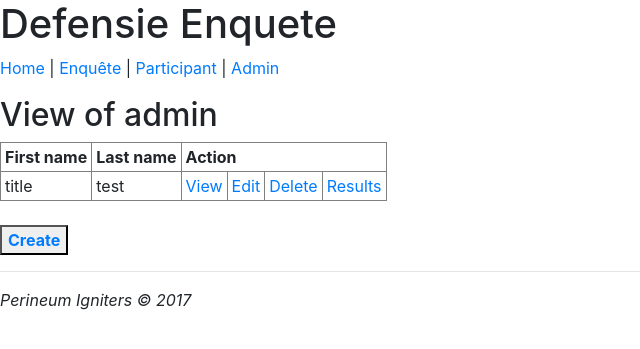
After one commit to MaikelDekker/Defensie-Enquete, a CodeIgniter app: page /defensieenquete/index.php/admin/index in a window 1280 px wide. The commit adds this page. Shown: the top 349 px of the page, without its empty margins (0-640 px from the left). Run offline with CodeIgniter, Linux system fonts and the light colour scheme; data comes from the database, SQL or seed files in the repository.

Commit message:
Admin pagina & Admin results pagina

```diff
--- a/application/config/database.php
+++ b/application/config/database.php
@@ -78,7 +78,7 @@ $db['default'] = array(
 	'hostname' => 'localhost',
 	'username' => 'root',
 	'password' => '',
-	'database' => 'enquete',
+	'database' => 'enquete_marine',
 	'dbdriver' => 'mysqli',
 	'dbprefix' => '',
 	'pconnect' => FALSE,
--- a/application/config/routes.php
+++ b/application/config/routes.php
@@ -59,11 +59,12 @@ $route['news/edit/(:any)'] = 'news/edit/$1';
 $route['news/view/(:any)'] = 'news/view/$1';
 $route['news/(:any)'] = 'news/view/$1';
 
-$route['adminEnquete/index'] = 'adminEnquete/index';
-$route['adminEnquete/create'] = 'adminEnquete/create';
-$route['adminEnquete/edit/(:any)'] = 'adminEnquete/edit/$1';
-$route['adminEnquete/view/(:any)'] = 'adminEnquete/view/$1';
-$route['adminEnquete/(:any)'] = 'adminEnquete/view/$1';
+$route['admin/index'] = 'admin/index';
+$route['admin/create'] = 'admin/create';
+$route['admin/results'] = 'admin/results';
+$route['admin/edit/(:any)'] = 'admin/edit/$1';
+$route['admin/view/(:any)'] = 'admin/view/$1';
+$route['admin/(:any)'] = 'admin/view/$1';
 
 $route['participant/index'] = 'participant/index';
 $route['participant/create'] = 'participant/create';
--- a/application/controllers/AdminEnquete.php
+++ b/application/controllers/Admin.php
@@ -1,36 +1,36 @@
 <?php
-class adminEnquete extends CI_Controller {
+class admin extends CI_Controller {
 
     public function __construct()
     {
         parent::__construct();
-        $this->load->model('adminEnquete_model');
+        $this->load->model('admin_model');
         $this->load->helper('url_helper');
     }
 
     public function index()
     {
-        $data['adminEnquete'] = $this->adminEnquete_model->get_adminEnquete();
-        $data['title'] = 'View of adminEnquete';
+        $data['admin'] = $this->admin_model->get_admin();
+        $data['title'] = 'View of admin';
 
         $this->load->view('templates/header', $data);
-        $this->load->view('adminEnquete/index', $data);
+        $this->load->view('admin/index', $data);
         $this->load->view('templates/footer');
     }
 
     public function view($slug = NULL)
     {
-        $data['adminEnquete_item'] = $this->adminEnquete_model->get_adminEnquete($slug);
+        $data['admin_item'] = $this->admin_model->get_admin($slug);
 
-        if (empty($data['adminEnquete_item']))
+        if (empty($data['admin_item']))
         {
             show_404();
         }
 
-        $data['title'] = $data['adminEnquete_item']['title'];
+        $data['title'] = $data['admin_item']['title'];
 
         $this->load->view('templates/header', $data);
-        $this->load->view('adminEnquete/view', $data);
+        $this->load->view('admin/view', $data);
         $this->load->view('templates/footer');
     }
 
@@ -39,7 +39,7 @@ class adminEnquete extends CI_Controller {
         $this->load->helper('form');
         $this->load->library('form_validation');
 
-        $data['title'] = 'Create a adminEnquete item';
+        $data['title'] = 'Create a admin item';
 
         $this->form_validation->set_rules('title', 'Title', 'required');
         $this->form_validation->set_rules('text', 'Text', 'required');
@@ -47,15 +47,15 @@ class adminEnquete extends CI_Controller {
         if ($this->form_validation->run() === FALSE)
         {
             $this->load->view('templates/header', $data);
-            $this->load->view('adminEnquete/create');
+            $this->load->view('admin/create');
             $this->load->view('templates/footer');
 
         }
         else
         {
-            $this->adminEnquete_model->set_adminEnquete();
+            $this->admin_model->set_admin();
             $this->load->view('templates/header', $data);
-            $this->load->view('adminEnquete/success');
+            $this->load->view('admin/success');
             $this->load->view('templates/footer');
         }
     }
@@ -72,8 +72,8 @@ class adminEnquete extends CI_Controller {
         $this->load->helper('form');
         $this->load->library('form_validation');
 
-        $data['title'] = 'Edit a adminEnquete item';
-        $data['adminEnquete_item'] = $this->adminEnquete_model->get_adminEnquete_by_id($id);
+        $data['title'] = 'Edit a admin item';
+        $data['admin_item'] = $this->admin_model->get_admin_by_id($id);
 
         $this->form_validation->set_rules('title', 'Title', 'required');
         $this->form_validation->set_rules('text', 'Text', 'required');
@@ -81,15 +81,15 @@ class adminEnquete extends CI_Controller {
         if ($this->form_validation->run() === FALSE)
         {
             $this->load->view('templates/header', $data);
-            $this->load->view('adminEnquete/edit', $data);
+            $this->load->view('admin/edit', $data);
             $this->load->view('templates/footer');
 
         }
         else
         {
-            $this->adminEnquete_model->set_adminEnquete($id);
-            //$this->load->view('adminEnquete/success');
-            redirect( base_url() . 'index.php/adminEnquete/index');
+            $this->admin_model->set_admin($id);
+            //$this->load->view('admin/success');
+            redirect( base_url() . 'index.php/admin/index');
         }
     }
 
@@ -102,9 +102,19 @@ class adminEnquete extends CI_Controller {
             show_404();
         }
 
-        $adminEnquete_item = $this->adminEnquete_model->get_adminEnquete_by_id($id);
+        $admin_item = $this->admin_model->get_admin_by_id($id);
 
-        $this->adminEnquete_model->delete_adminEnquete($id);
-        redirect( base_url() . 'index.php/adminEnquete/index');
+        $this->admin_model->delete_admin($id);
+        redirect( base_url() . 'index.php/admin/index');
+    }
+
+    public function results()
+    {
+        $data['admin'] = $this->admin_model->get_admin();
+        $data['title'] = 'Results';
+
+        $this->load->view('templates/header', $data);
+        $this->load->view('admin/results', $data);
+        $this->load->view('templates/footer');
     }
 }
--- a/application/controllers/Enquete.php
+++ b/application/controllers/Enquete.php
@@ -13,7 +13,7 @@ class Enquete extends CI_Controller {
             $url = "http://$_SERVER[HTTP_HOST]$_SERVER[REQUEST_URI]";
             $id = substr($url, strrpos($url, '/') + 1);
 
-            $dbCon = mysqli_connect("localhost", "root", "", "enquete") or die (mysql_error());
+            $dbCon = mysqli_connect("localhost", "root", "", "enquete_marine") or die (mysql_error());
             $query = "SELECT token FROM onetimelinks WHERE token = '$id'";
             $result = mysqli_query($dbCon, $query) or die (mysqli_error($dbCon));
 
@@ -43,7 +43,7 @@ class Enquete extends CI_Controller {
                 if ($this->form_validation->run() == FALSE)
                 {
                     $this->load->view('templates/enquete_header', $data);
-                    $this->load->view('Enquete/index', $data);
+                    $this->load->view('enquete/index', $data);
                     $this->load->view('templates/enquete_footer');
                 }
                 else
@@ -52,7 +52,7 @@ class Enquete extends CI_Controller {
                     mysqli_query($dbCon, $query) or die (mysqli_error($dbCon));
                     $this->Enquete_model->create_surveyAnswers();
                     $this->load->view('templates/enquete_header', $data);
-                    $this->load->view('Enquete/success');
+                    $this->load->view('enquete/success');
                     $this->load->view('templates/enquete_footer');
                 }
 
--- a/application/models/AdminEnquete_model.php
+++ b/application/models/Admin_model.php
@@ -1,36 +1,36 @@
 <?php
-class AdminEnquete_model extends CI_Model {
+class admin_model extends CI_Model {
 
     public function __construct()
     {
         $this->load->database();
     }
 
-    public function get_AdminEnquete($slug = FALSE)
+    public function get_admin($slug = FALSE)
     {
         if ($slug === FALSE)
         {
-            $query = $this->db->get('AdminEnquete');
+            $query = $this->db->get('admin');
             return $query->result_array();
         }
 
-        $query = $this->db->get_where('AdminEnquete', array('slug' => $slug));
+        $query = $this->db->get_where('admin', array('slug' => $slug));
         return $query->row_array();
     }
 
-    public function get_AdminEnquete_by_id($id = 0)
+    public function get_admin_by_id($id = 0)
     {
         if ($id === 0)
         {
-            $query = $this->db->get('AdminEnquete');
+            $query = $this->db->get('admin');
             return $query->result_array();
         }
 
-        $query = $this->db->get_where('AdminEnquete', array('id' => $id));
+        $query = $this->db->get_where('admin', array('id' => $id));
         return $query->row_array();
     }
 
-    public function set_AdminEnquete($id = 0)
+    public function set_admin($id = 0)
     {
         $this->load->helper('url');
 
@@ -43,16 +43,16 @@ class AdminEnquete_model extends CI_Model {
         );
 
         if ($id == 0) {
-            return $this->db->insert('AdminEnquete', $data);
+            return $this->db->insert('admin', $data);
         } else {
             $this->db->where('id', $id);
-            return $this->db->update('AdminEnquete', $data);
+            return $this->db->update('admin', $data);
         }
     }
 
-    public function delete_AdminEnquete($id)
+    public function delete_admin($id)
     {
         $this->db->where('id', $id);
-        return $this->db->delete('AdminEnquete');
+        return $this->db->delete('admin');
     }
 }
--- a/application/models/Participant_model.php
+++ b/application/models/Participant_model.php
@@ -59,7 +59,7 @@ class Participant_model extends CI_Model {
 
     public function invite_participant($token)
     {
-        $dbCon = mysqli_connect("localhost", "root", "", "enquete") or die (mysql_error());
+        $dbCon = mysqli_connect("localhost", "root", "", "enquete_marine") or die (mysql_error());
         $query = "INSERT INTO onetimelinks (token, tstamp) VALUES ('$token', '1')";
         mysqli_query($dbCon, $query) or die (mysqli_error($dbCon));
         $result = mysqli_affected_rows($dbCon);
@@ -80,7 +80,7 @@ class Participant_model extends CI_Model {
 
     public function clear_tokens()
     {
-        $dbCon = mysqli_connect("localhost", "root", "", "enquete") or die (mysql_error());
+        $dbCon = mysqli_connect("localhost", "root", "", "enquete_marine") or die (mysql_error());
 
         mysqli_query($dbCon, "DELETE FROM `onetimelinks` WHERE 1");
     }
--- a/application/sql/adminEnquete.sql
+++ b/application/sql/admin.sql
@@ -1,5 +1,5 @@
-DROP TABLE IF EXISTS `adminEnquete`;
-CREATE TABLE IF NOT EXISTS `adminEnquete` (
+DROP TABLE IF EXISTS `admin`;
+CREATE TABLE IF NOT EXISTS `admin` (
   `id` int(11) NOT NULL AUTO_INCREMENT,
   `title` varchar(50) DEFAULT NULL,
   `slug` varchar(50) DEFAULT NULL,
@@ -7,5 +7,5 @@ CREATE TABLE IF NOT EXISTS `adminEnquete` (
   PRIMARY KEY (`id`)
 ) ENGINE=InnoDB  DEFAULT CHARSET=latin1 AUTO_INCREMENT=1 ;
 
-INSERT INTO `adminEnquete` (`id`, `title`, `slug`, `text`) VALUES
+INSERT INTO `admin` (`id`, `title`, `slug`, `text`) VALUES
 (1, 'title', '', 'test');
--- a/application/views/adminEnquete/create.php
+++ b/application/views/admin/create.php
@@ -2,7 +2,7 @@
 
 <?php echo validation_errors(); ?>
 
-<?php echo form_open('adminEnquete/create'); ?>
+<?php echo form_open('admin/create'); ?>
     <table>
         <tr>
             <td><label for="title">Title</label></td>
@@ -14,7 +14,8 @@
         </tr>
         <tr>
             <td></td>
-            <td><input type="submit" name="submit" value="Create adminEnquete item" /></td>
+            <td><input type="submit" name="submit" value="Create admin item" /></td>
         </tr>
     </table>
 </form>
+<button><a href="<?php echo site_url('admin/index'); ?>">Back</a></button>
--- /dev/null
+++ b/application/views/admin/index.php
@@ -0,0 +1,20 @@
+<h2><?php echo $title; ?></h2>
+
+<table border='1' cellpadding='4'>
+    <tr>
+        <td><strong>First name</strong></td>
+        <td><strong>Last name</strong></td>
+        <td colspan="4"><strong>Action</strong></td>
+    </tr>
+<?php foreach ($admin as $admin_item): ?>
+        <tr>
+            <td><?php echo $admin_item['title']; ?></td>
+            <td><?php echo $admin_item['text']; ?></td>
+            <td><a href="<?php echo site_url('admin/'.$admin_item['slug']); ?>">View</a></td>
+            <td><a href="<?php echo site_url('admin/edit/'.$admin_item['id']); ?>">Edit</a></td>
+            <td><a href="<?php echo site_url('admin/delete/'.$admin_item['id']); ?>" onClick="return confirm('Are you sure you want to delete?')">Delete</a></td>
+            <td><a href="<?php echo site_url('admin/results'); ?>">Results</a></td>
+        </tr>
+<?php endforeach; ?>
+</table>
+<br><button><a href="<?php echo site_url('admin/create'); ?>"><strong>Create</strong></a></button>
--- /dev/null
+++ b/application/views/admin/results.php
@@ -0,0 +1,5 @@
+<h2><?php echo $title; ?></h2>
+
+<p>hier alle resultaten displayen, dit is alleen een voorbeeld dus kan weg</p>
+
+<button><a href="<?php echo site_url('admin/index'); ?>">Back</a></button>
--- a/application/views/adminEnquete/success.php
+++ b/application/views/admin/success.php
@@ -1,3 +1,3 @@
 <?php
 $this->load->helper('url');
-redirect('adminEnquete/index');
+redirect('admin/index');
--- /dev/null
+++ b/application/views/admin/view.php
@@ -0,0 +1,4 @@
+<?php
+echo '<h2>'.$admin_item['title'].'</h2>';
+echo $admin_item['text'];
+?><br><button><a href="<?php echo site_url('admin/index'); ?>">Back</a></button>
--- a/application/views/adminEnquete/view.php
+++ /dev/null
@@ -1,3 +0,0 @@
-<?php
-echo '<h2>'.$adminEnquete_item['title'].'</h2>';
-echo $adminEnquete_item['text'];
--- a/application/views/participant/edit.php
+++ b/application/views/participant/edit.php
@@ -5,11 +5,11 @@
 <?php echo form_open('participant/edit/'.$participant_item['id']); ?>
     <table>
         <tr>
-            <td><label for="title">Title</label></td>
+            <td><label for="title">First name</label></td>
             <td><input type="input" name="title" size="50" value="<?php echo $participant_item['title'] ?>" /></td>
         </tr>
         <tr>
-            <td><label for="text">Text</label></td>
+            <td><label for="text">Last name</label></td>
             <td><textarea name="text" rows="10" cols="40"><?php echo $participant_item['text'] ?></textarea></td>
         </tr>
         <tr>
--- a/application/views/participant/index.php
+++ b/application/views/participant/index.php
@@ -2,8 +2,8 @@
 
 <table border='1' cellpadding='4'>
     <tr>
-        <td><strong>Title</strong></td>
-        <td><strong>Content</strong></td>
+        <td><strong>First name</strong></td>
+        <td><strong>Last name</strong></td>
         <td colspan="5"><strong>Action</strong></td>
     </tr>
 <?php foreach ($participant as $participant_item): ?>
--- a/application/views/templates/header.php
+++ b/application/views/templates/header.php
@@ -10,7 +10,7 @@
                         <a href="<?php echo site_url('news/index'); ?>">Home</a> |
                         <a href="<?php echo site_url('enquete/index'); ?>">Enqu&ecirc;te</a> |
                         <a href="<?php echo site_url('participant/index'); ?>">Participant</a> |
-                        <a href="<?php echo site_url('adminEnquete/index'); ?>">Admin</a>
+                        <a href="<?php echo site_url('admin/index'); ?>">Admin</a>
                 </p>
         </body>
 </html>
```
Also changed, not shown: application/views/admin/edit.php (added, +21 -0 lines), application/views/adminEnquete/edit.php (deleted, +0 -20 lines), application/views/adminEnquete/index.php (deleted, +0 -19 lines).
